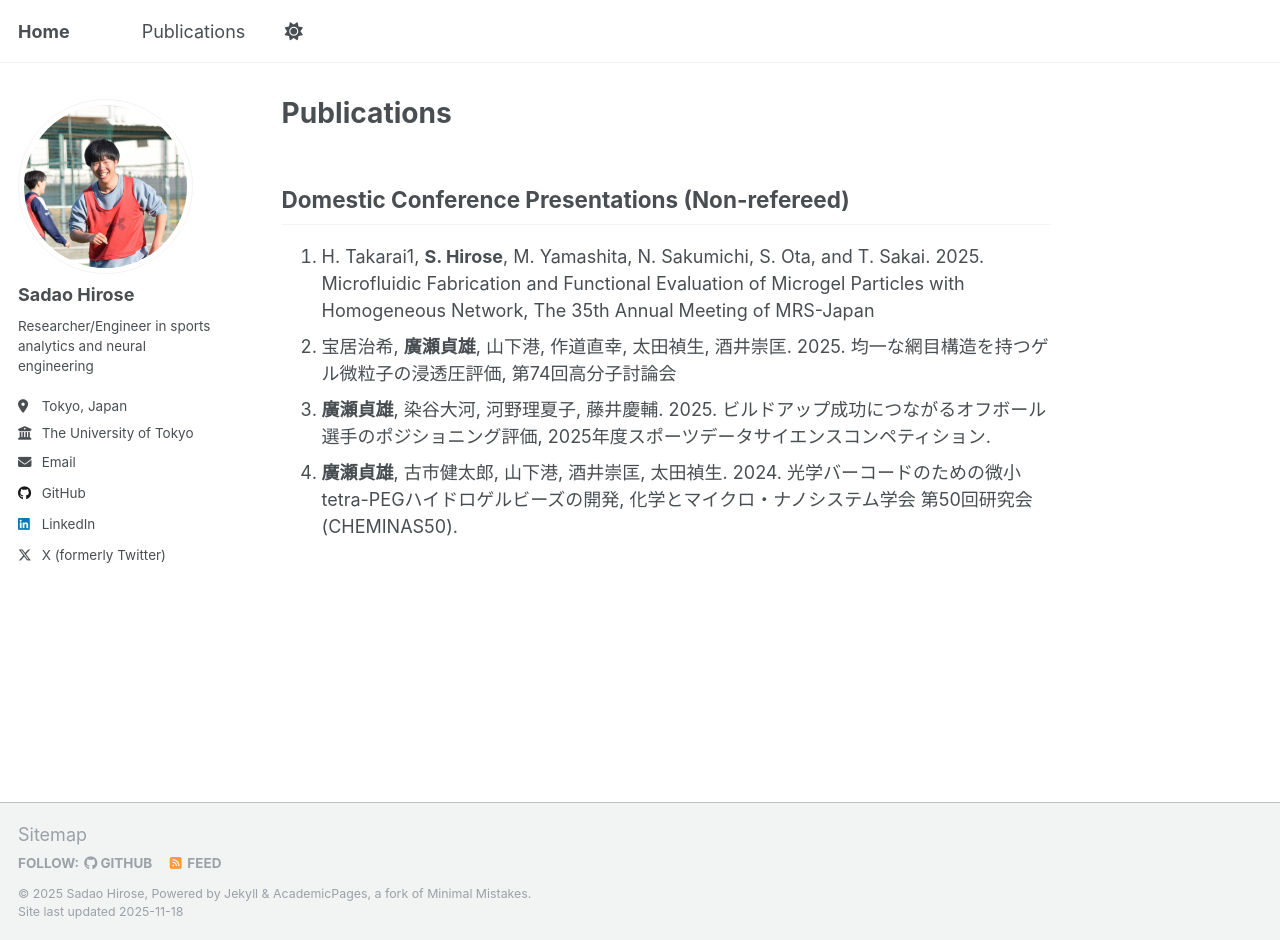
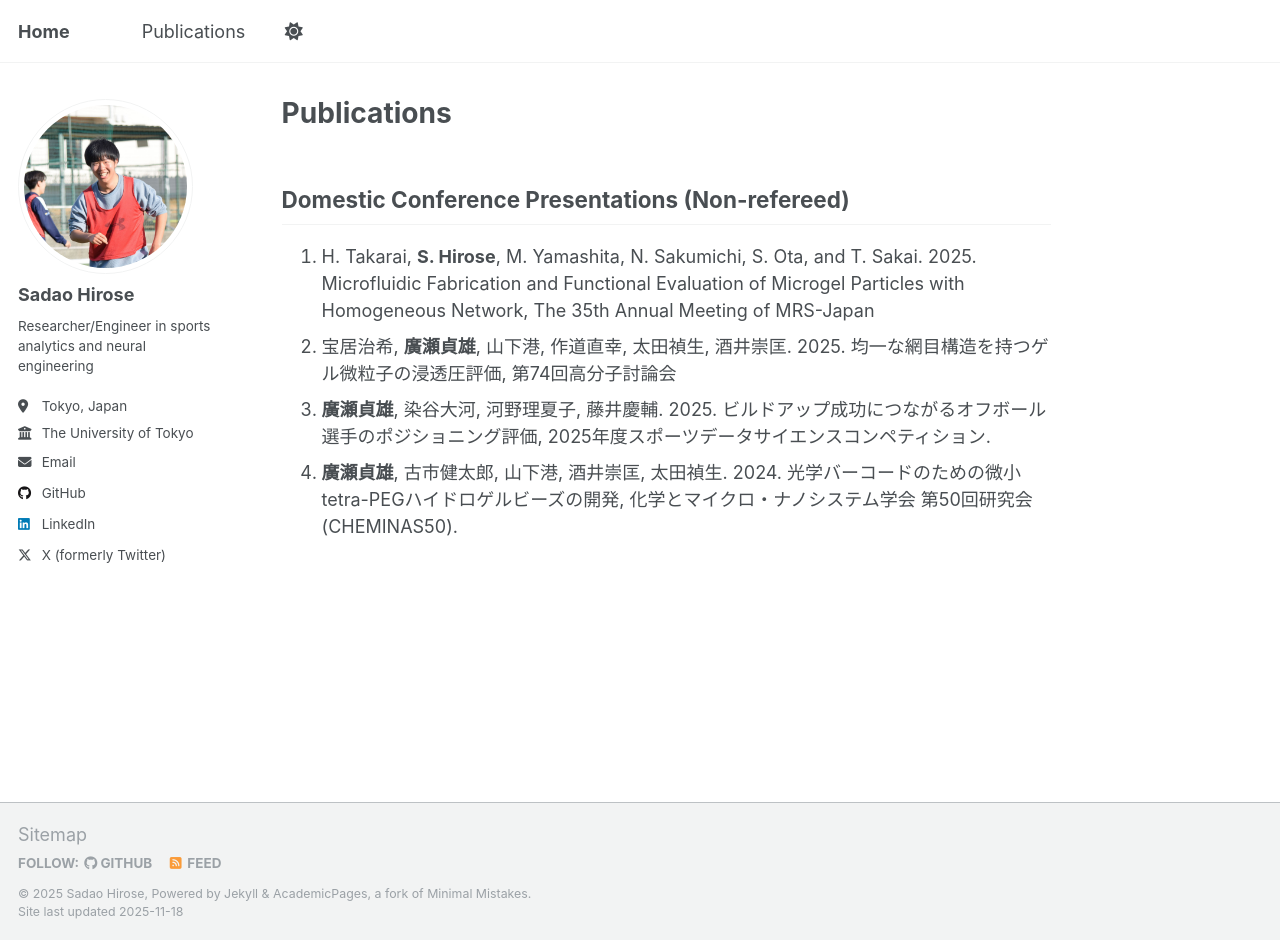
Before and after one commit to HiroseSadao/HiroseSadao.github.io, a Jekyll site: the page built from _pages/publications.md, in a window 1280 px wide and 940 px high. Built offline with Jekyll 4.4.1, drawn with Linux system fonts in a browser that asks for light colours.

Commit message:
tiny change MRS-Japan annual meeting

```diff
--- a/_pages/publications.md
+++ b/_pages/publications.md
@@ -7,7 +7,7 @@ layout: single
 
 Domestic Conference Presentations (Non-refereed)
 -----
-1. H. Takarai1, **S. Hirose**, M. Yamashita, N. Sakumichi, S. Ota, and T. Sakai. 2025. Microfluidic Fabrication and Functional Evaluation of Microgel Particles with Homogeneous Network, The 35th Annual Meeting of MRS-Japan
+1. H. Takarai, **S. Hirose**, M. Yamashita, N. Sakumichi, S. Ota, and T. Sakai. 2025. Microfluidic Fabrication and Functional Evaluation of Microgel Particles with Homogeneous Network, The 35th Annual Meeting of MRS-Japan
 1. 宝居治希, **廣瀬貞雄**, 山下港, 作道直幸, 太田禎生, 酒井崇匡. 2025. 均一な網目構造を持つゲル微粒子の浸透圧評価, 第74回高分子討論会
 1. **廣瀬貞雄**, 染谷大河, 河野理夏子, 藤井慶輔. 2025. ビルドアップ成功につながるオフボール選手のポジショニング評価, 2025年度スポーツデータサイエンスコンペティション.
 1. **廣瀬貞雄**, 古市健太郎, 山下港, 酒井崇匡, 太田禎生. 2024. 光学バーコードのための微小tetra-PEGハイドロゲルビーズの開発, 化学とマイクロ・ナノシステム学会 第50回研究会 (CHEMINAS50).
```
